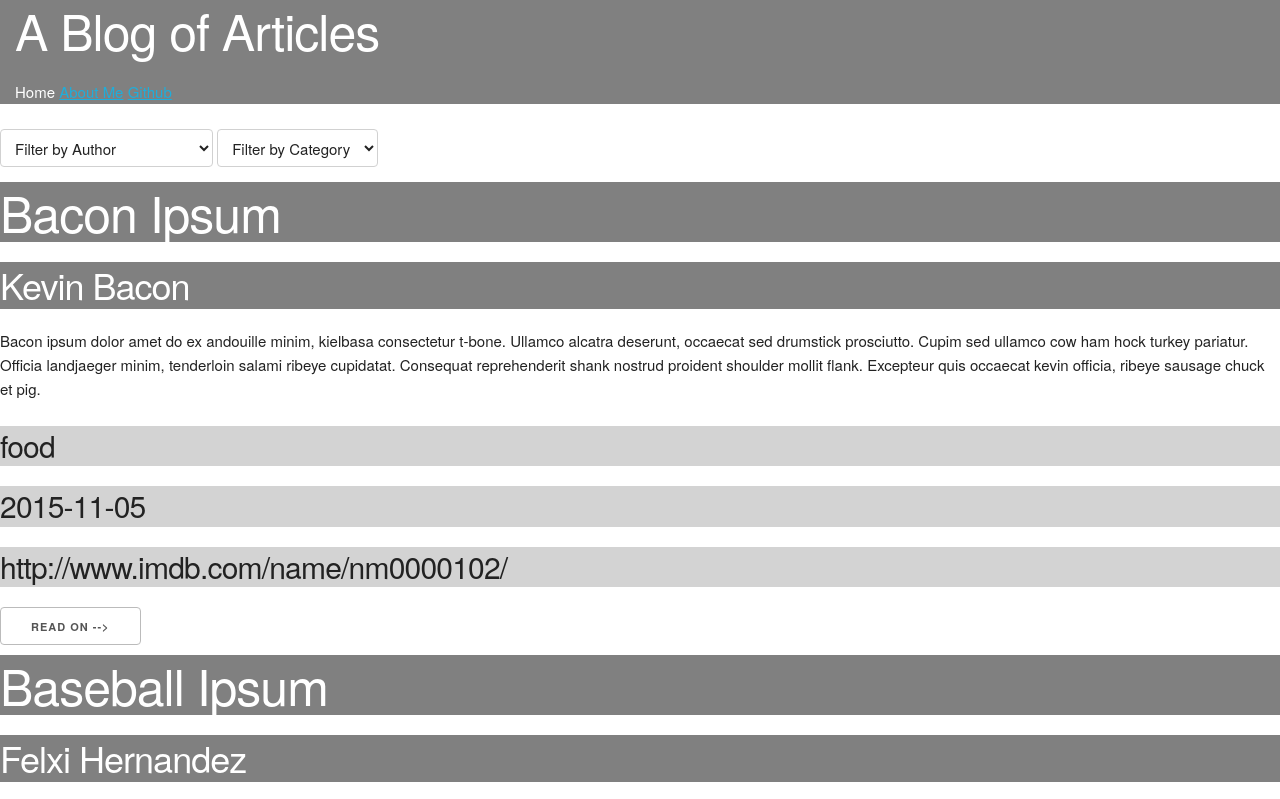
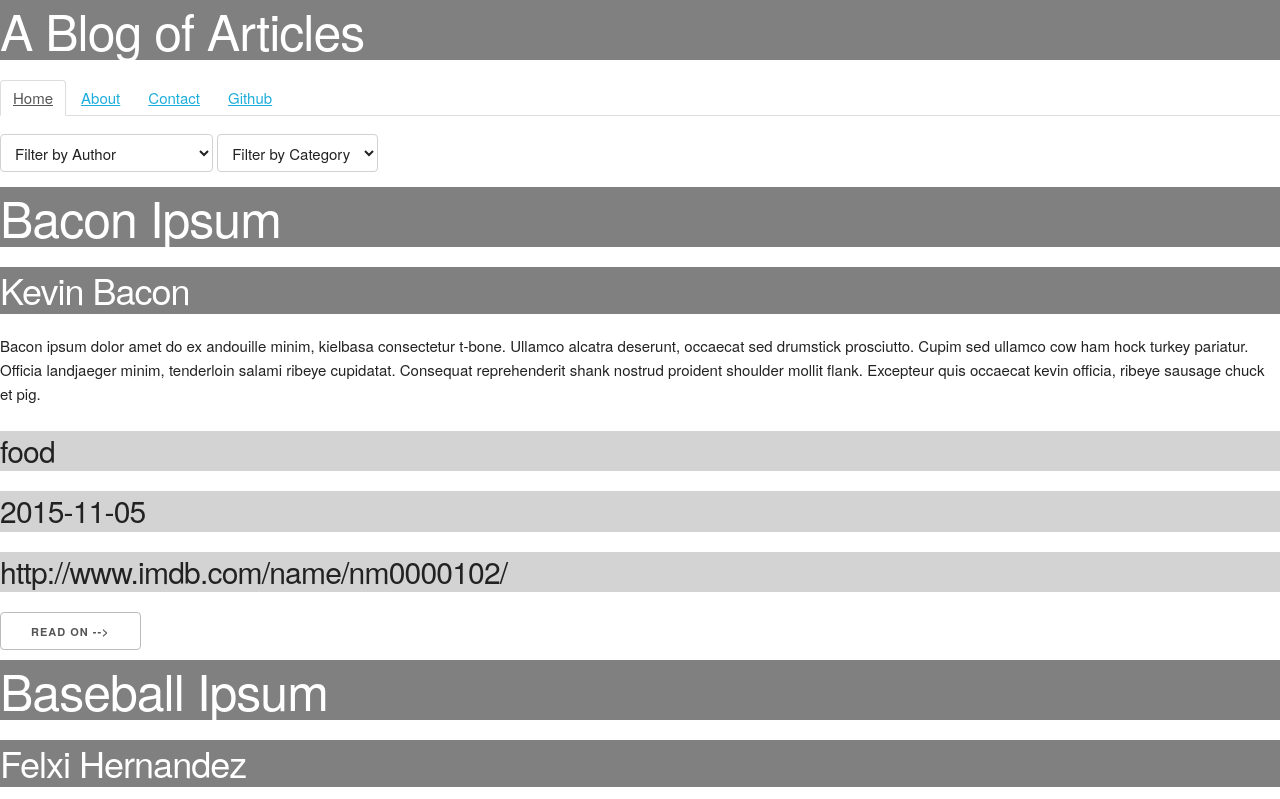
Before and after one commit to tesmonrd/code-blog-1, a plain HTML site: page index.html in a window 1280 px wide. Shown: the top 799 px of the page. Drawn offline with nearby package versions, Linux system fonts and the light colour scheme.

Commit message:
Working on tab, not finished yet

```diff
--- a/index.html
+++ b/index.html
@@ -9,33 +9,37 @@
   </head>
     <body>
       <header>
-        <nav>
-          <div class="nav-tabs">
-            <!--<span class="icon-menu"></span>For Hamburger-->
         <h1 id="blogTitle">
           A Blog of Articles
         </h1>
-            <ul>
-              <li id="home-tab" class="menu">Home</li>
-              <li id="aboutTab" class="menu"><a href="#tab-about">About Me</a></li>
-              <li id="github-tab" class="menu"><a href="https://github.com/natepecota">Github</a></li>
+        <div class="nav">
+      	  <ul class="nav nav-tabs">
+      			<li class="active">
+      				  <a href="#tab1">Home</a>
+      			</li>
+      			<li>
+      				<a href="#tab2">About</a>
+      			</li>
+      			<li>
+      				<a href="#tab3">Contact</a>
+      			</li>
+            <li>
+              <a href="https://github.com/natepecota">Github</a>
+            </li>
       		</ul>
     		</div>
-        </nav>
-      </header>
-
+    		<section id="tab1" class="tab-content active">
           <form id="authorFilter">
             <select id="authorSelect">
               <option class="authorMenuItem" value="none">Filter by Author</option>
             </select>
           </form>
-
           <form id="catFilter">
             <select id="catSelect">
               <option class="catMenuItem" value="none">Filter by Category</option>
             </select>
           </form>
-
+    			<div>
             <main>
               <article id="template">
                 <h1 class="title"></h1>
@@ -47,12 +51,23 @@
                 <button class="read-on">Read on --></button>
               </article>
             </main>
+    			</div>
+    		</section>
+    		<section id="tab2" class="tab-content hide">
+    			<div>
+    				<p>
+    				  I love to sleep. I like to eat all the foods. I like to lift heavy things everyday.
+    				</p>
+    			</div>
+    		</section>
+    		<section id="tab3" class="tab-content hide">
+    			<div>
+            nate.pecota@gmail.com
+    			</div>
+    		</section>
+      </header>
 
-      <section class="aboutMe" value="hidden">
-        <p>I love to sleep...anywhere.</p>
-        <p>I like to eat lots of food.</p>
-        <p>I like to lift heavy things everyday.</p>
-      </section>
+
 
       <footer>
         Created by Nate Pecota Copyright 2015
--- a/scripts/blog.js
+++ b/scripts/blog.js
@@ -52,10 +52,9 @@ blog.filterArticles = function() {
   });
 };
 
-//This does not work at all...why??
-//blog.hideArticles = function() {
-  //$('main').on('click', '#aboutTab', function (event) {
-    //event.preventDefault();
-    //$(this).parent().find('article').hide();
-  //});
-//};
+blog.hideArticles = function() {
+  $('main').on('click', '#aboutTab', function(event) {
+    event.preventDefault();
+    $('article').hide();
+  });
+};
--- a/scripts/index.js
+++ b/scripts/index.js
@@ -14,3 +14,18 @@ $(function() {
 $(function() {
   blog.filterArticles();
 });
+
+$(function () {
+  $('.nav-tabs > li > a').on('click', function (event) {
+    event.preventDefault();
+    var active_tab_selector = $('.nav-tabs > li > a').attr('href');
+    var active_nav = $('.nav-tabs > li.active');
+    active_nav.removeClass('active');
+    $(this).parent('li').addClass('active'); //parent or parents?
+    $(active_tab_selector).removeClass('active');
+    $(active_tab_selector).addClass('hide');
+    var target_tab_selector = $(this).attr('href');
+    $(target_tab_selector).removeClass('hide');
+    $(target_tab_selector).addClass('active');
+  });
+});
--- a/styles/index.css
+++ b/styles/index.css
@@ -1,5 +1,10 @@
 body {
   font-family: helvetica;
+}
+
+#blogTitle {
+  background-color: grey;
+  color: white;
 }
 
 nav {
@@ -53,3 +58,81 @@ footer {
 .aboutMe {
   display: none;
 }
+
+.nav {
+	margin-bottom: 18px;
+	margin-left: 0;
+  list-style: none;
+}
+
+.nav > li > a {
+	display: block;
+}
+
+			.nav-tabs{
+			  *zoom: 1;
+			}
+
+			.nav-tabs:before,
+			.nav-tabs:after {
+			  display: table;
+			  content: "";
+			}
+
+			.nav-tabs:after {
+			  clear: both;
+			}
+
+			.nav-tabs > li {
+			  float: left;
+			}
+
+			.nav-tabs > li > a {
+			  padding-right: 12px;
+			  padding-left: 12px;
+			  margin-right: 2px;
+			  line-height: 14px;
+			}
+
+			.nav-tabs {
+			  border-bottom: 1px solid #ddd;
+			}
+
+			.nav-tabs > li {
+			  margin-bottom: -1px;
+			}
+
+			.nav-tabs > li > a {
+			  padding-top: 8px;
+			  padding-bottom: 8px;
+			  line-height: 18px;
+			  border: 1px solid transparent;
+			  -webkit-border-radius: 4px 4px 0 0;
+				 -moz-border-radius: 4px 4px 0 0;
+					  border-radius: 4px 4px 0 0;
+			}
+
+			.nav-tabs > li > a:hover {
+			  border-color: #eeeeee #eeeeee #dddddd;
+			}
+
+			.nav-tabs > .active > a,
+			.nav-tabs > .active > a:hover {
+			  color: #555555;
+			  cursor: default;
+			  background-color: #ffffff;
+			  border: 1px solid #ddd;
+			  border-bottom-color: transparent;
+			}
+
+			li {
+			  line-height: 18px;
+			}
+
+			.tab-content.active{
+				display: block;
+			}
+
+			.tab-content.hide{
+				display: none;
+			}
```
Also changed, not shown: 1 other file. Lines whose indentation alone changed are shown as unchanged.
